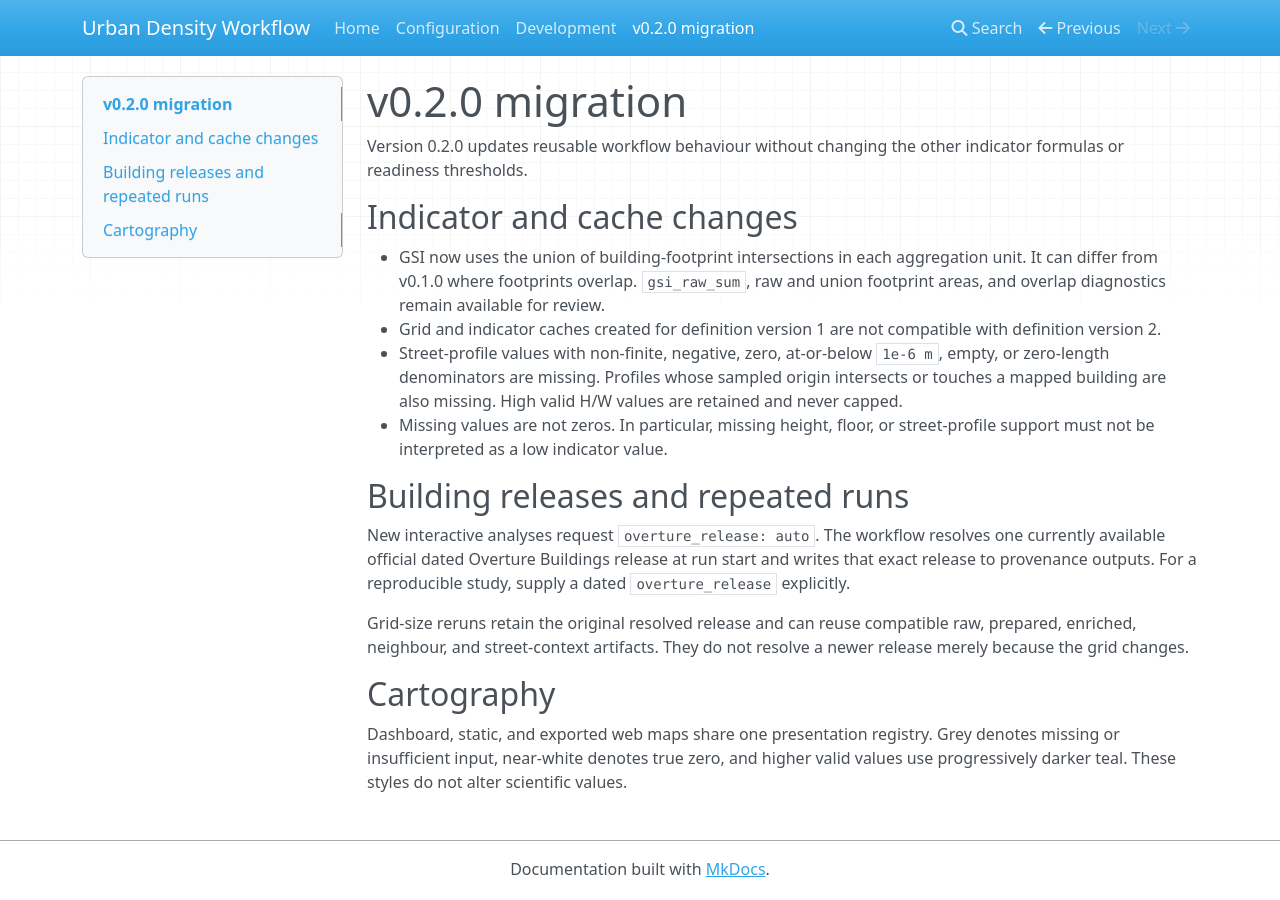
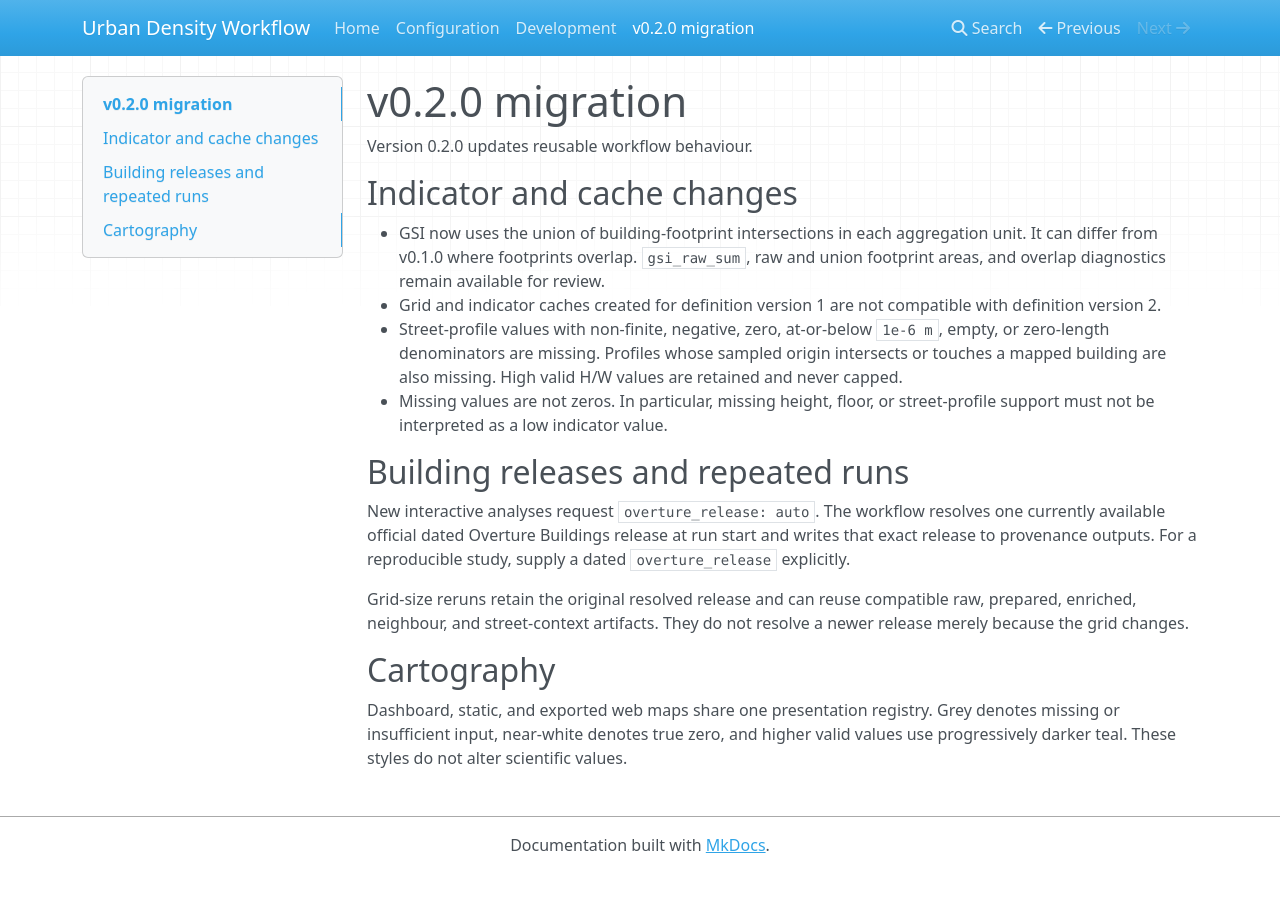
Before and after one commit to AgataKisel/urban-density-workflow, an MkDocs documentation site: the page built from docs/migration-v0.2.0.md, in a window 1280 px wide. Built offline with MkDocs 1.6.1, drawn with Linux system fonts in a browser that asks for light colours; nearby versions of some CDN libraries.

Commit message:
Update migration-v0.2.0.md

```diff
--- a/docs/migration-v0.2.0.md
+++ b/docs/migration-v0.2.0.md
@@ -1,6 +1,6 @@
 # v0.2.0 migration
 
-Version 0.2.0 updates reusable workflow behaviour without changing the other indicator formulas or readiness thresholds.
+Version 0.2.0 updates reusable workflow behaviour.
 
 ## Indicator and cache changes
 
```
